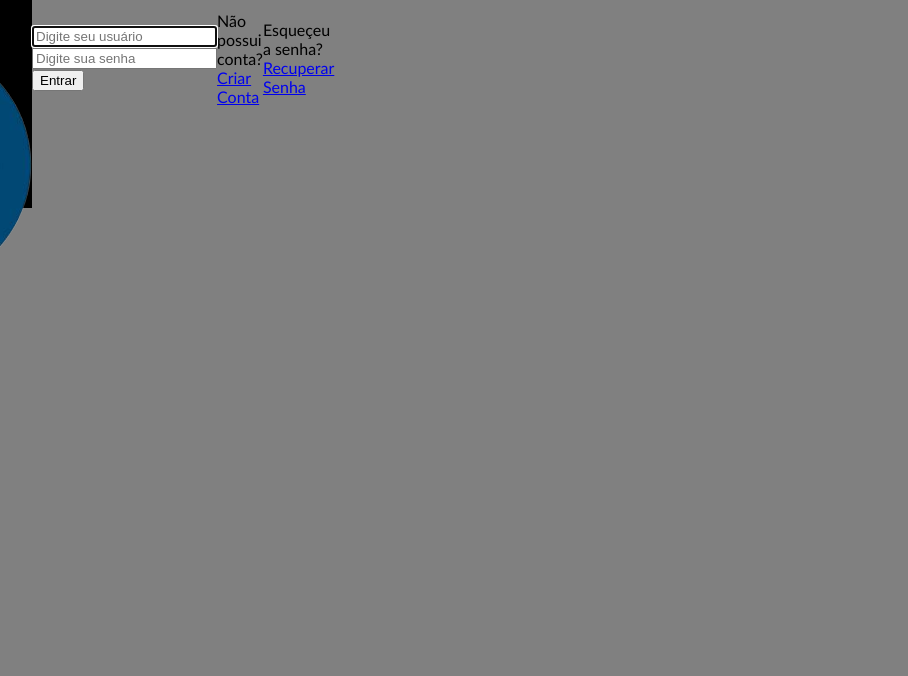
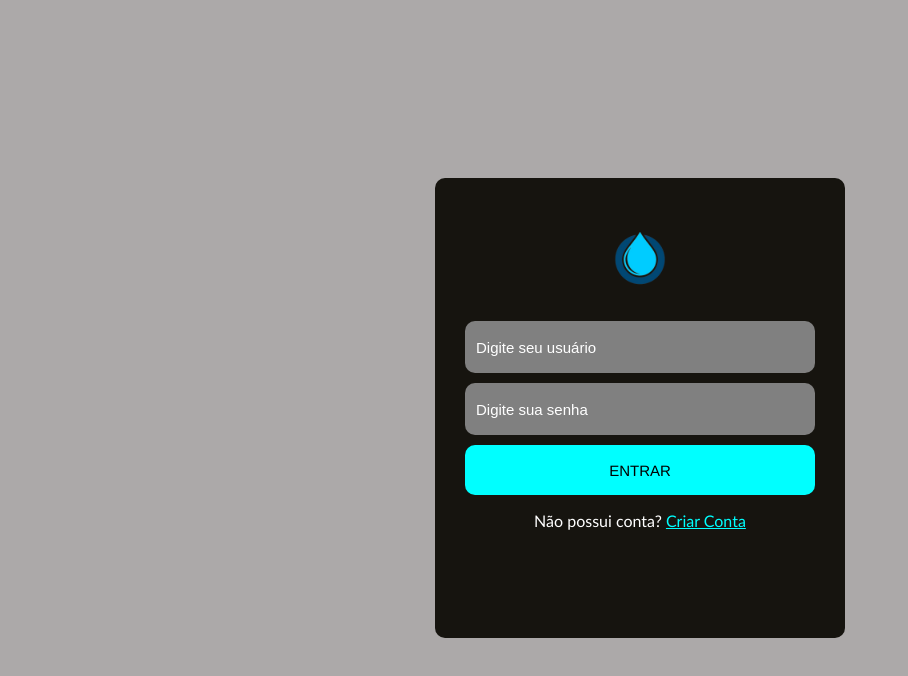
Before and after one commit to pch-uninassau/Projeto-V2, a plain HTML site: page Login/index.html in a window 1280 px wide. Shown: the whole page, without its empty margins (0-908 px from the left). Drawn offline with Linux system fonts and the light colour scheme.

Commit message:
Corrigir diversos erros

```diff
--- a/Login/CSS/index.css
+++ b/Login/CSS/index.css
@@ -1,52 +1,72 @@
-/*
-* Campos ligado ao body
-*/
-
 body {
-
-    background-color: gray;
+    font-family: 'Gill Sans', 'Gill Sans MT', Calibri, 'Trebuchet MS', sans-serif;
+    background-color: rgb(172, 169, 169);
     overflow: hidden;
-    font-family: 'Gill Sans', 'Gill Sans MT', Calibri, 'Trebuchet MS', sans-serif;
 }
 
-/*
-* Campos ligado ao login
-*/
+.parte-login {
+    display: flex;
+    flex-direction: column;
+    height: 100vh;
+    align-items: center;
+    justify-content: center;
+}
 
-.parte-login {
-    justify-content: center;
+.geral-login {
+    display: flex;
+    flex-direction: column;
     align-items: center;
+    background-color: rgb(22, 20, 15);
+    width: 350px;
+    height: 400px;
+    padding: 30px;
+    border-radius: 10px;
+}
+
+.geral-login form {
     display: flex;
+    flex-direction: column;
+    width: 100%;
+}
+
+.geral-login input {
+    margin-top: 10px;
+    background-color: gray;
+    border-radius: 10px;
+    border: none;
+    height: 50px;
+    outline: none;
+}
+
+.geral-login img {
     height: 100px;
     width: 100px;
 }
 
-.login {
-    display: flex;
-    flex-direction: column;
-    align-items: center;
-    background-color: black;
-    height: 300px;
-    width: 250px;
+input::placeholder {
+    color:white;
+    padding-left: 9px;
+    font-size: 15px;
 }
 
-
-.login-input {
-    background-color: black;
-    margin-top: 15px;
-    height: 50px;
-    outline: none;
-    border: none;
-    border-radius: 10px;
+form [type="submit"] {
+    background-color: aqua;
+    color: black;
+    text-transform: uppercase;
+    font-family: 'Franklin Gothic Medium', 'Arial Narrow', Arial, sans-serif;
+    font-size: 15px;
+    cursor: pointer;
 }
 
-.login-form {
-    flex-direction: column;
-    display: flex;
-    width: 100%;
+form [type="text"] {
+    font-family: Arial, Helvetica, sans-serif;
+    font-size: 15px;
 }
 
-.login-img {
-    width: 50px;
-    height: 50px;
+p {
+    color:white
 }
+
+a {
+    color: aqua
+}
--- a/Login/index.html
+++ b/Login/index.html
@@ -5,15 +5,16 @@
     <meta http-equiv="X-UA-Compatible" content="IE=edge">
     <meta name="viewport" content="width=device-width, initial-scale=1.0">
     <title>EchoWater Login</title>
-    <link rel="stylesheet" href="CSS/index.css">
+    <link href="CSS/index.css" rel="stylesheet">
 </head>
   <body>
 
     <!--Conexão da div e section com o CSS-->
 
     <section class="parte-login">
-         <div class="login">
-            <img src="Assets/logo.png">
+         <div class="geral-login">
+            <div>
+                <img src="Assets/logo.png">
         </div>
 
     <!--Inputs básicas para login-->
@@ -30,10 +31,6 @@
             Não possui conta? <a href="#">Criar Conta</a>
         </p>
 
-        <p>
-            Esqueçeu a senha? <a href="#">Recuperar Senha</a>
-        </p>
-
     </section>
   </body>
 </html>
```
